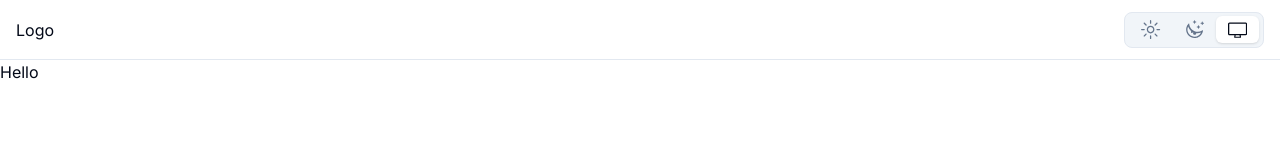
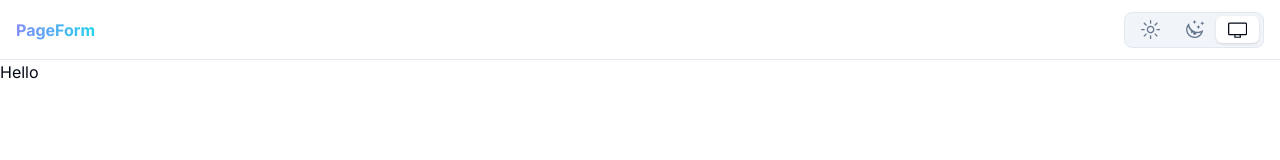
Before and after one commit to lmac-1/form-builder-shadcn, a Next.js app: page / in a window 1280 px wide. Shown: the top 160 px of the page. Built offline with nearby package versions, Linux system fonts and the light colour scheme.

Commit message:
updates logo

```diff
--- a/components/Logo.tsx
+++ b/components/Logo.tsx
@@ -1,3 +1,12 @@
+import Link from "next/link";
+
 export default function Logo() {
-  return <div>Logo</div>;
+  return (
+    <Link
+      href="/"
+      className="font-bold font-3xl bg-gradient-to-r from-indigo-400 to-cyan-400 hover:cursor-pointer text-transparent bg-clip-text"
+    >
+      PageForm
+    </Link>
+  );
 }
```
